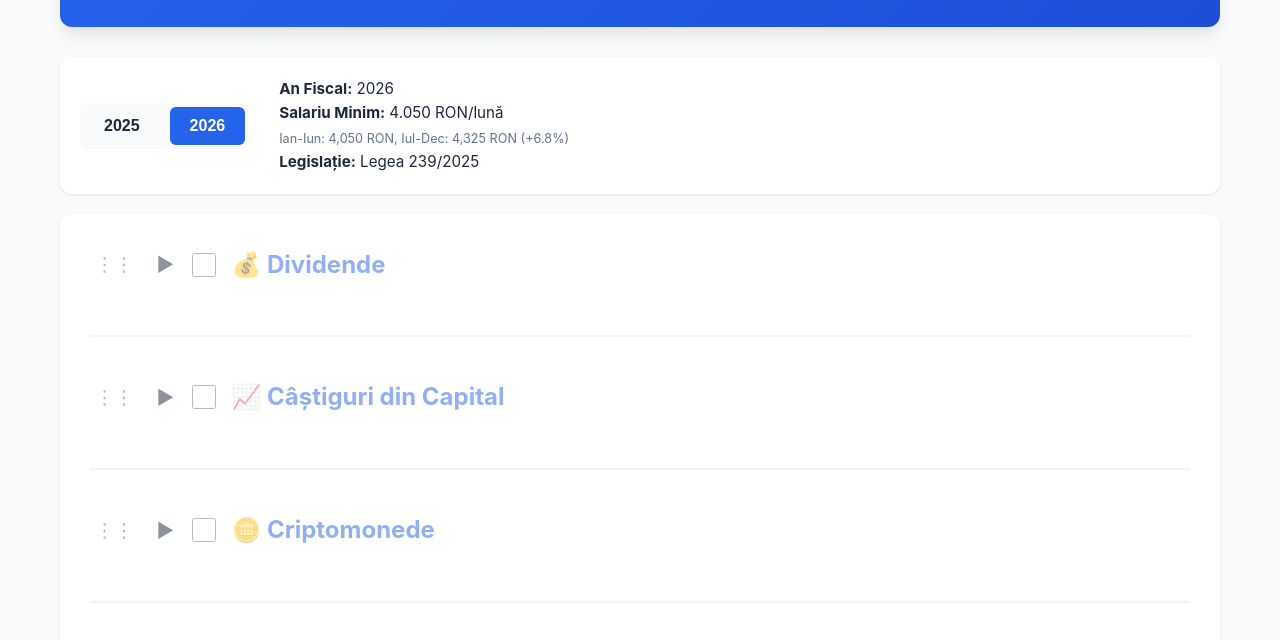
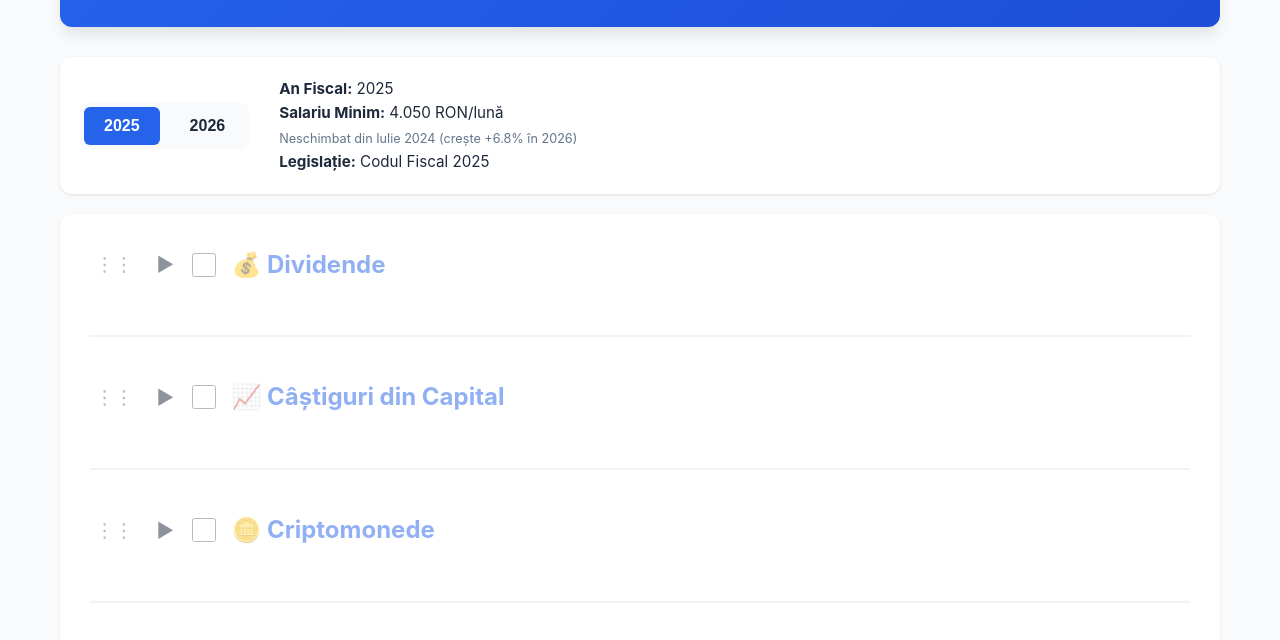
Before and after one commit to CybrrTechnologies/RoTaxCalculator, a plain HTML site: page web/index.html in a window 1280 px wide. Shown: the part 155-795 px from the top of the page. Drawn offline with Linux system fonts and the light colour scheme.

Commit message:
Default year is 2025.

```diff
--- a/web/calculator.js
+++ b/web/calculator.js
@@ -35,8 +35,8 @@ const TAX_CONFIG = {
     }
 };
 
-// Current active year (default 2026)
-let ACTIVE_TAX_YEAR = 2026;
+// Current active year (default 2025)
+let ACTIVE_TAX_YEAR = 2025;
 
 // Active tax rates (updated when year changes)
 let TAX_RATES = TAX_CONFIG[ACTIVE_TAX_YEAR].rates;
--- a/web/index.html
+++ b/web/index.html
@@ -80,11 +80,11 @@
         <!-- Tax Year Selector -->
         <div class="tax-year-selector">
             <div class="year-toggle">
-                <button type="button" class="year-btn" data-year="2025">2025</button>
-                <button type="button" class="year-btn active" data-year="2026">2026</button>
+                <button type="button" class="year-btn active" data-year="2025">2025</button>
+                <button type="button" class="year-btn" data-year="2026">2026</button>
             </div>
             <div class="year-info" id="yearInfo">
-                <p><strong>An Fiscal:</strong> 2026<br><strong>Salariu Minim:</strong> 4.050 RON/lună<br><small style="color: #64748b;">Ian-Iun: 4,050 RON, Iul-Dec: 4,325 RON (+6.8%)</small><br><strong>Legislație:</strong> Legea 239/2025</p>
+                <p><strong>An Fiscal:</strong> 2025<br><strong>Salariu Minim:</strong> 4.050 RON/lună<br><small style="color: #64748b;">Neschimbat din Iulie 2024 (crește +6.8% în 2026)</small><br><strong>Legislație:</strong> Codul Fiscal 2025</p>
             </div>
         </div>
 
```
